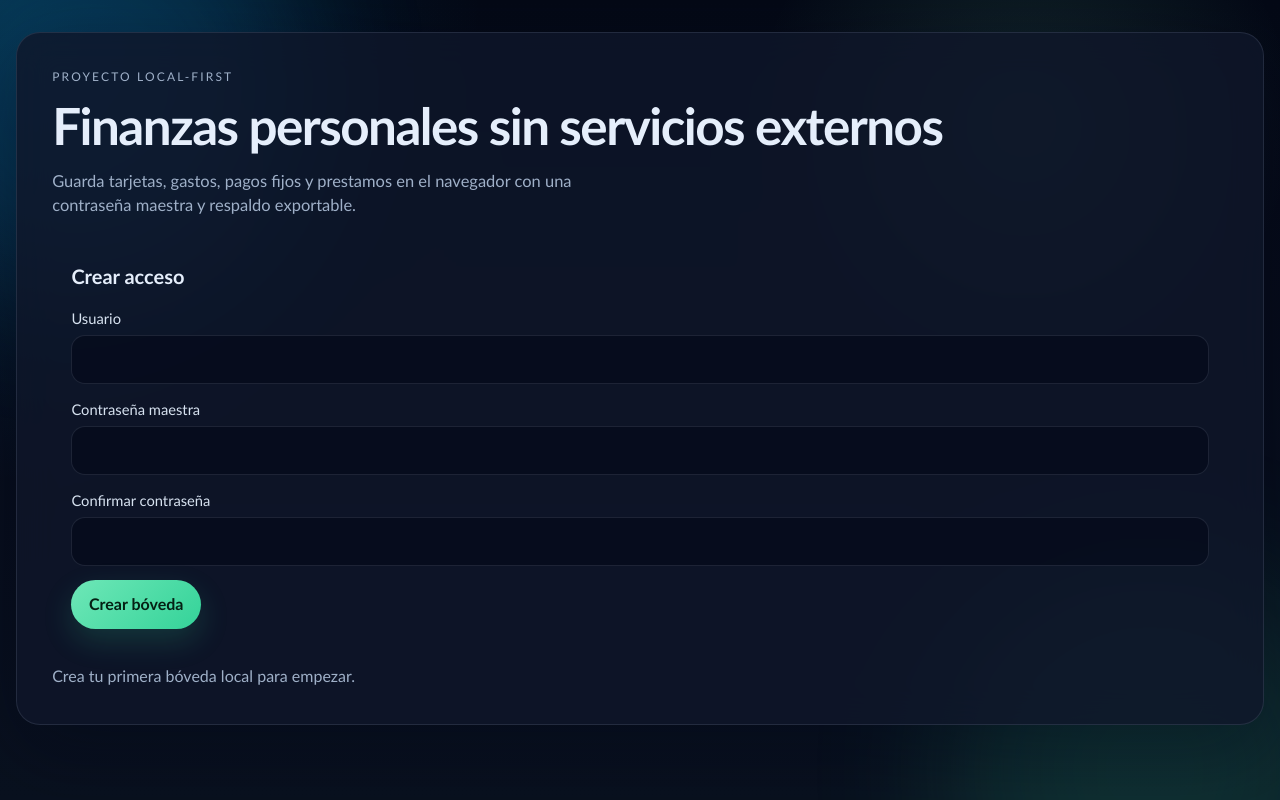
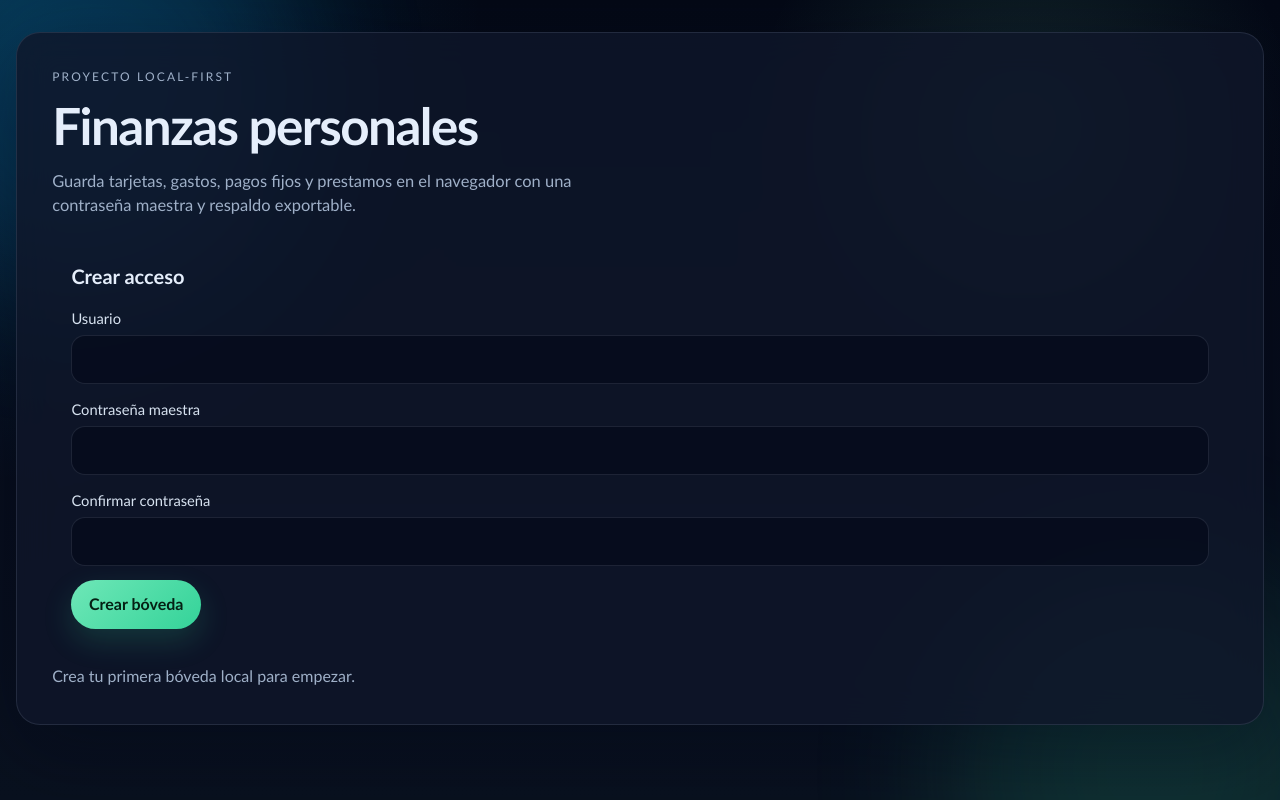
Before and after one commit to ErikOrtiz98/finanzas-personales, a plain HTML site: page index.html in a window 1280 px wide. Drawn offline with Linux system fonts and the light colour scheme.

Commit message:
Codex/codeowners finanzas (#2)
* Add CODEOWNERS

* edit tittle

```diff
--- a/index.html
+++ b/index.html
@@ -23,7 +23,7 @@
     <main class="shell">
       <section id="auth-view" class="panel auth-panel">
         <div class="eyebrow">Proyecto local-first</div>
-        <h1>Finanzas personales sin servicios externos</h1>
+        <h1>Finanzas personales</h1>
         <p class="lede">
           Guarda tarjetas, gastos, pagos fijos y prestamos en el navegador con
           una contraseña maestra y respaldo exportable.
```
